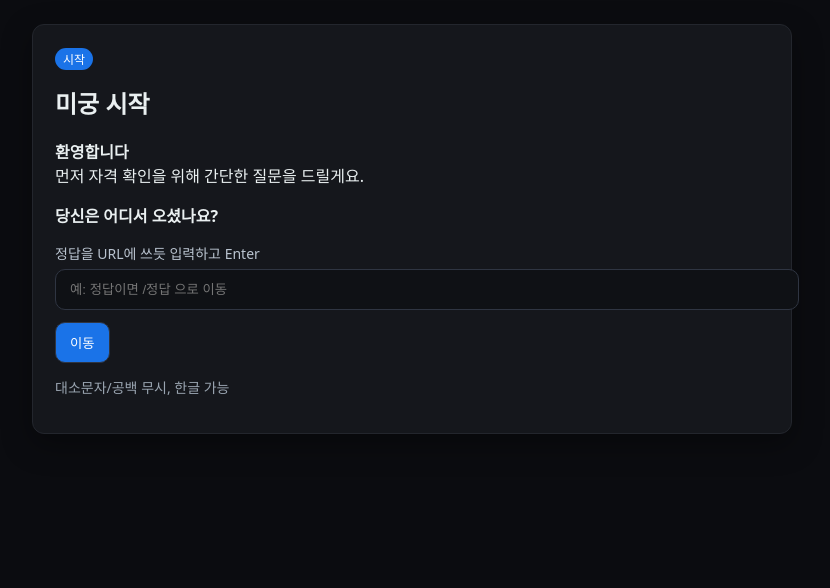
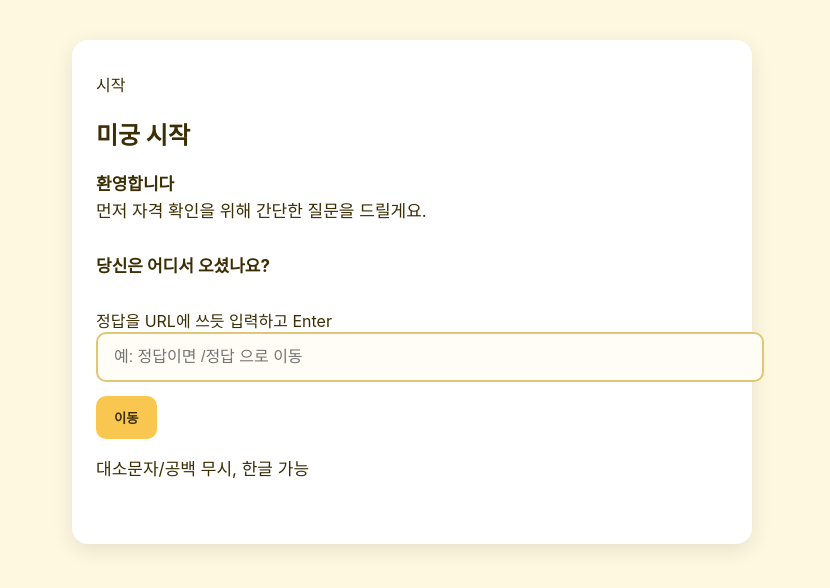
Before and after one commit to miltogame/miltogame.github.io, a plain HTML site: page index.html in a window 1280 px wide. Shown: the whole page, without its empty margins (228-1058 px from the left). Drawn offline with Linux system fonts and the light colour scheme.

Commit message:
Update style.css

```diff
--- a/style.css
+++ b/style.css
@@ -1,24 +1,55 @@
+:root {
+  font-family: 'Pretendard', -apple-system, BlinkMacSystemFont, 'Segoe UI', Roboto, 'Noto Sans KR', sans-serif;
+  --bg-color: #FFF8E1;   /* 따뜻한 아이보리 */
+  --card-bg: #FFFFFF;    /* 카드 배경 흰색 */
+  --text-color: #3B2E04; /* 짙은 갈색 텍스트 */
+  --accent: #F9C74F;     /* 따뜻한 노랑 포인트 */
+}
 
-:root { font-family: system-ui, -apple-system, 'Segoe UI', Roboto, 'Noto Sans KR', sans-serif; }
-body { margin: 0; background: #0b0c10; color: #eaf0f1; }
-.container { max-width: 760px; margin: 0 auto; padding: 24px 20px 60px; }
-h1, h2, h3 { line-height: 1.2; }
+body {
+  margin: 0;
+  background: var(--bg-color);
+  color: var(--text-color);
+}
+
+.container {
+  max-width: 680px;
+  margin: 0 auto;
+  padding: 40px 20px 80px;
+}
+
 .card {
-  background: #15171c; border: 1px solid #23262d; border-radius: 12px;
-  padding: 22px; box-shadow: 0 10px 30px rgba(0,0,0,.35);
+  background: var(--card-bg);
+  border-radius: 16px;
+  box-shadow: 0 6px 20px rgba(0,0,0,0.1);
+  padding: 32px 24px;
 }
-label { display: block; margin: 12px 0 6px; font-size: 14px; color: #bac4d0; }
+
+p {
+  font-size: 17px;
+  line-height: 1.6;
+  margin-bottom: 28px;
+}
+
 input[type="text"] {
-  width: 100%; padding: 12px 14px; border-radius: 10px;
-  border: 1px solid #2f3542; background: #0f1115; color: #eaf0f1;
+  width: 100%;
+  padding: 14px 16px;
+  border: 2px solid #E0C775;
+  border-radius: 10px;
+  background: #FFFDF5;
+  color: var(--text-color);
+  font-size: 16px;
 }
+
 button {
-  margin-top: 12px; padding: 10px 14px; border-radius: 10px;
-  border: 1px solid #2f3542; background: #1a73e8; color: white; cursor: pointer;
+  margin-top: 14px;
+  padding: 12px 18px;
+  border-radius: 10px;
+  border: none;
+  background: var(--accent);
+  color: #3B2E04;
+  font-weight: bold;
+  cursor: pointer;
 }
+
 button:hover { filter: brightness(1.05); }
-.badge { display: inline-block; padding: 2px 8px; border-radius: 999px; font-size: 12px; background: #1a73e8; color: #fff; }
-.hint { color: #9aa5b1; font-size: 14px; }
-a { color: #88c2ff; }
-footer { margin-top: 36px; color: #8e9aa5; font-size: 13px; }
-.code { font-family: ui-monospace, SFMono-Regular, Menlo, Consolas, monospace; background:#0f1115; border:1px solid #2f3542; padding:2px 6px; border-radius:6px; }
```
